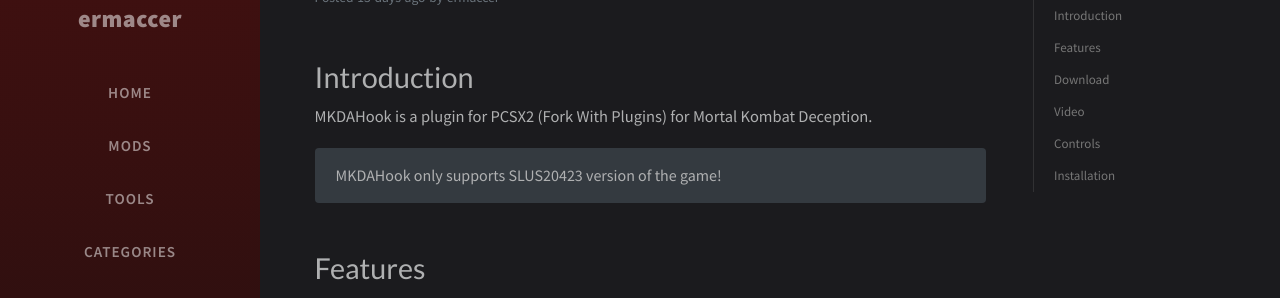
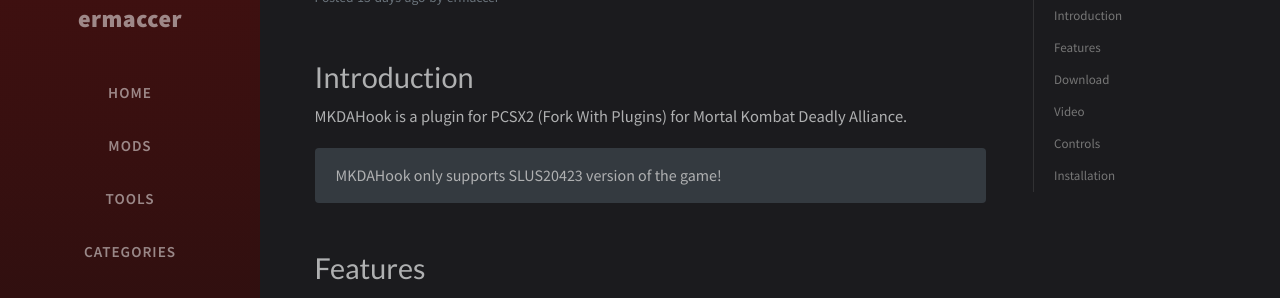
Before and after one commit to ermaccer/ermaccer.github.io, a Jekyll site: the page built from _posts/plugins/2024-01-07-mkdahook.md, in a window 1280 px wide and 900 px high. Shown: the part 155-453 px from the top of the window. Built offline with Jekyll 4.4.1, drawn with Linux system fonts in a browser that asks for light colours; nearby versions of some CDN libraries; comment, search, counter and statistics services are not loaded.

Commit message:
Update 2024-01-07-mkdahook.md

```diff
--- a/_posts/plugins/2024-01-07-mkdahook.md
+++ b/_posts/plugins/2024-01-07-mkdahook.md
@@ -9,7 +9,7 @@ hidden: false
 ---
 
 # Introduction
-MKDAHook is a plugin for PCSX2 (Fork With Plugins) for Mortal Kombat Deception.
+MKDAHook is a plugin for PCSX2 (Fork With Plugins) for Mortal Kombat Deadly Alliance.
 
 <div class="alert bg-dark">
     MKDAHook only supports SLUS20423 version of the game!
```
